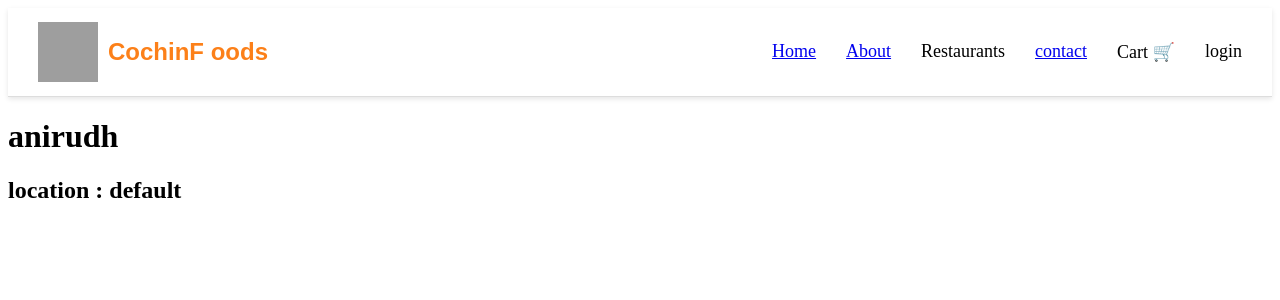
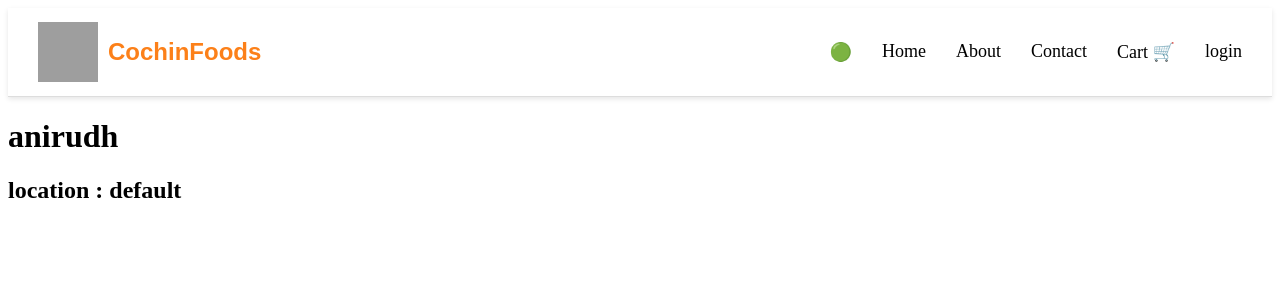
Before and after one commit to anirudhknarayanan/kochiFoods, a React (Vite) app: page /about in a window 1280 px wide. Shown: the top 300 px of the page. Built offline with nearby package versions, Linux system fonts and the light colour scheme; no server answers; grey boxes are pictures that could not be loaded.

Commit message:
oline status added

```diff
--- a/src/components/Body.js
+++ b/src/components/Body.js
@@ -3,6 +3,8 @@ import { useEffect, useState } from "react";
 import { CDN_URL } from "../utils/constants";
 import Shimmer from "./Shimmer";
 import { Link } from "react-router-dom";
+import onlineStatus from "../utils/onlineStatus";
+import Offline from "./Offline";
 
 const Body = () => {
 
@@ -27,6 +29,10 @@ const Body = () => {
     setrestList(restaurants);
     setFilterRest(restaurants)
   };
+   let status = onlineStatus()
+  if(status === false){
+    return <Offline/>
+  }
 
 
   return restList.length === 0 ? <Shimmer/> : (
@@ -57,7 +63,7 @@ const Body = () => {
 
       <div className="rest-container">
         {filterRest.map((res) => (
-         <Link key={res.info.id} to={"/restaurants/"+res.info.id}><RestuarentCard
+         <Link key={res.info.id} className="restaurant-link" to={"/restaurants/"+res.info.id}><RestuarentCard
             key={res.info.id}
             restName={res.info.name}
             rate={res.info.avgRating}
--- a/src/components/Header.js
+++ b/src/components/Header.js
@@ -1,34 +1,49 @@
 import { LOGO_URL } from "../utils/constants";
 import { useState } from "react";
 import { Link } from "react-router-dom";
+import onlineStatus from "../utils/onlineStatus";
 const Header = () => {
-  const [onlineText,setonlineText] = useState("login")
+  const [onlineText, setonlineText] = useState("login");
+  let status = onlineStatus()
   return (
     <header className="header">
       <div className="logo-container">
-        <img
-          className="logo"
-          src={LOGO_URL}
-          alt="food-logo"
-        />
-        <h2>CochinF oods</h2>
+        <img className="logo" src={LOGO_URL} alt="food-logo" />
+        <h2>CochinFoods</h2>
       </div>
 
       <nav className="nav-items">
         <ul>
-          <li><Link to="/">Home</Link></li>
           <li>
-            <Link to="/about">About</Link>
-            </li>
-          <li>Restaurants</li>
+            <span>{status ? "🟢" : "🔴"}</span>
+          </li>
           <li>
-            <Link to="/contact">contact</Link>
+            <Link className="nav-link" to="/">
+              Home
+            </Link>
+          </li>
+
+          <li>
+            <Link className="nav-link" to="/about">
+              About
+            </Link>
+          </li>
+
+          <li>
+            <Link className="nav-link" to="/contact">
+              Contact
+            </Link>
           </li>
           <li>Cart 🛒</li>
-          <li onClick={()=>{
-            onlineText === "login" ? setonlineText("logout") : setonlineText("login")
-
-          }}>{onlineText}</li>
+          <li
+            onClick={() => {
+              onlineText === "login"
+                ? setonlineText("logout")
+                : setonlineText("login");
+            }}
+          >
+            {onlineText}
+          </li>
         </ul>
       </nav>
     </header>
--- /dev/null
+++ b/src/components/Offline.js
@@ -0,0 +1,18 @@
+const Offline = ()=>{
+    return (
+          <div className="offline-container">
+      <div className="offline-card">
+        <h1>📡 You're Offline</h1>
+
+        <p>
+          Please check your internet connection and try again.
+        </p>
+
+        <button onClick={() => window.location.reload()}>
+          Retry
+        </button>
+      </div>
+    </div>
+    )
+}
+export default Offline
--- /dev/null
+++ b/src/utils/onlineStatus.js
@@ -0,0 +1,18 @@
+import { useEffect, useState } from "react"
+
+const onlineStatus = ()=>{
+
+    const  [onlineStatus , setonlineStaus] = useState(true)
+    useEffect(()=>{
+        window.addEventListener("offline",()=>{
+            setonlineStaus(false)
+        })
+        window.addEventListener("online",()=>{
+            setonlineStaus(true)
+        })
+    },[])
+
+
+    return onlineStatus
+}
+export default onlineStatus
--- a/style.css
+++ b/style.css
@@ -38,6 +38,14 @@
 .nav-items ul li:hover {
   color: #fc8019;
   transition: 0.3s;
+}
+.nav-link{
+  text-decoration: none;
+  color: black;
+}
+
+.nav-link:hover{
+  color: #fc8019;
 }
 .top-section{
   display: flex;
@@ -102,6 +110,10 @@
 
 .rest-content {
   padding: 14px;
+}
+.restaurant-link{
+  text-decoration: none;
+  color: inherit;
 }
 
 .rest-content h3 {
@@ -340,3 +352,47 @@
   color: red;
   font-weight: bold;
 }
+
+.offline-container{
+  height: 100vh;
+  display: flex;
+  justify-content: center;
+  align-items: center;
+  background-color: #f5f5f5;
+}
+
+.offline-card{
+  background-color: white;
+  padding: 40px;
+  border-radius: 20px;
+  text-align: center;
+  box-shadow: 0 4px 20px rgba(0,0,0,0.1);
+  width: 400px;
+}
+
+.offline-card h1{
+  color: #fc8019;
+  margin-bottom: 15px;
+  font-size: 32px;
+}
+
+.offline-card p{
+  color: #555;
+  font-size: 17px;
+  margin-bottom: 25px;
+}
+
+.offline-card button{
+  background-color: #fc8019;
+  color: white;
+  border: none;
+  padding: 12px 24px;
+  border-radius: 10px;
+  font-size: 16px;
+  cursor: pointer;
+  transition: 0.3s;
+}
+
+.offline-card button:hover{
+  background-color: #e46f12;
+}
```
